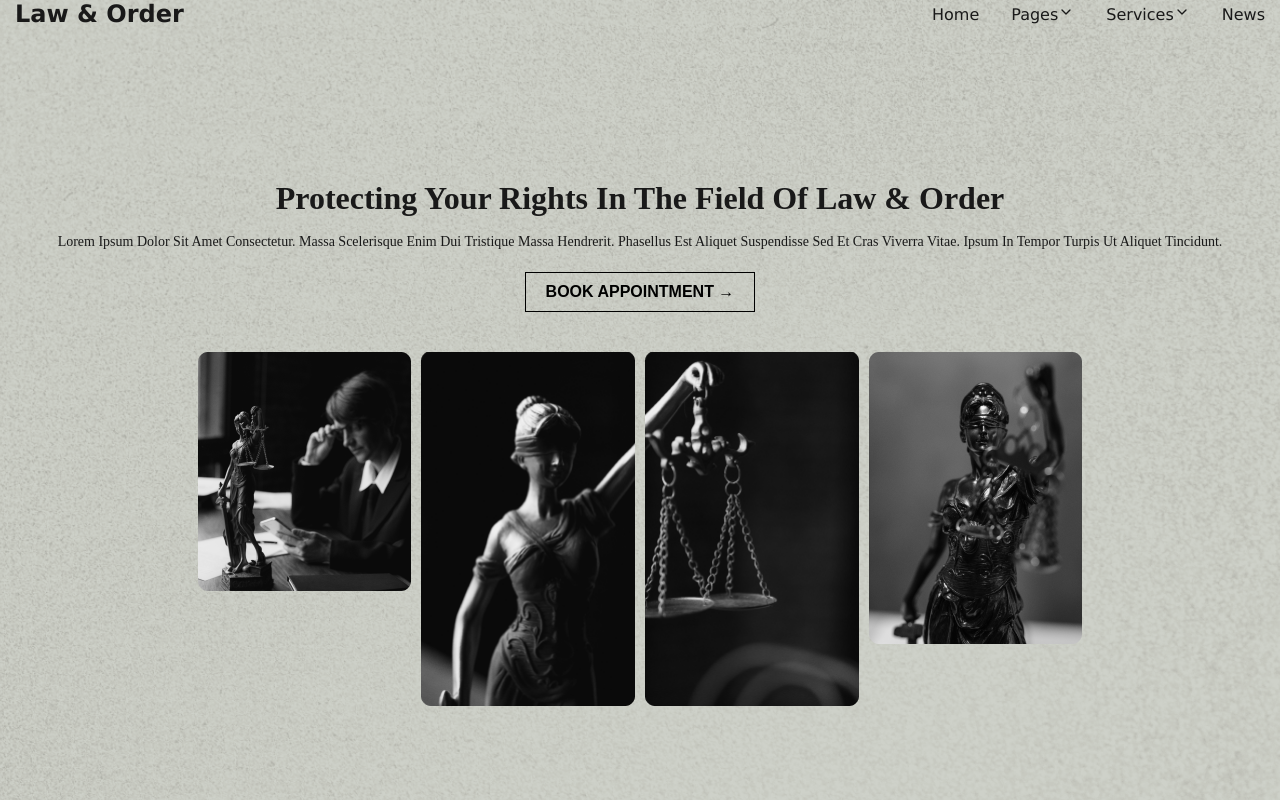
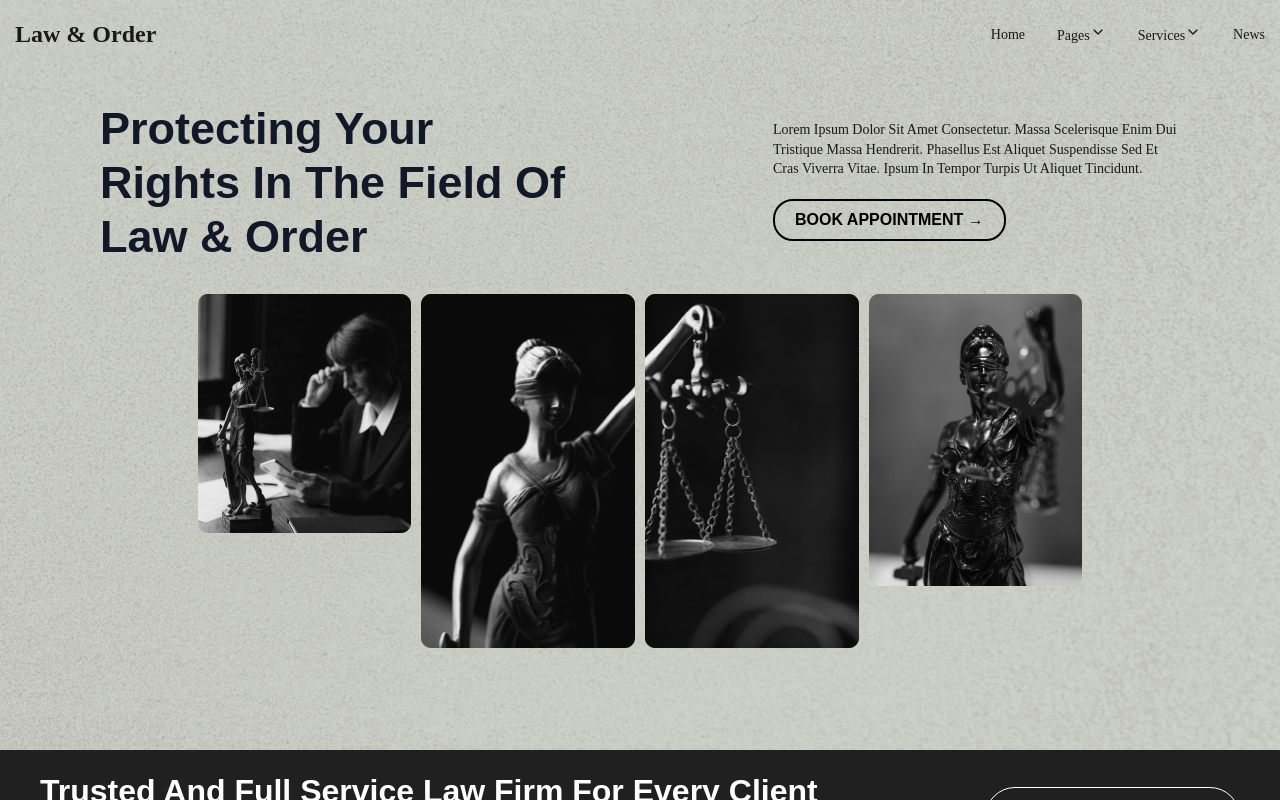
Before and after one commit to MdZaheen/Lawer-portfolio, a Next.js app: page / in a window 1280 px wide. Shown: the top 800 px of the page. Built offline with nearby package versions, Linux system fonts and the light colour scheme.

Commit message:
modified hero and header

```diff
--- a/components/HeroSection.js
+++ b/components/HeroSection.js
@@ -6,11 +6,13 @@ const HeroSection = () => {
     <div className="hero-section">
       <div className="hero-content">
         <h1 className="lawhead">Protecting Your Rights In The Field Of Law & Order</h1>
+        <div className="paragra">
         <p>
           Lorem ipsum dolor sit amet consectetur. Massa scelerisque enim dui tristique massa hendrerit.
           Phasellus est aliquet suspendisse sed et cras viverra vitae. Ipsum in tempor turpis ut aliquet tincidunt.
         </p>
         <button className="hero-button">BOOK APPOINTMENT →</button>
+        </div>
       </div>
       <div className="image-container">
         <img src="/images/image1.png" alt="Law Image 1" className="imageone" />
--- a/public/styles/header.css
+++ b/public/styles/header.css
@@ -24,12 +24,25 @@ body, html {
 /* Ensure nav takes full width */
 .nav {
   width: 100%;
-  margin: 0;
-  padding: 0px;
+  height: 46.677px;
+  padding-top: 35px;
+  padding-bottom: 35px;
+  /* margin-left: 20px; */
+  /* margin-right: 243px; */
 
-  display: flex;
+
+  display:flex;
   align-items: center;
-  justify-content: space-between;
+  /* justify-content: space-between; */
+  align-items:center;
+  box-sizing :border-box;
+  column-gap :20px;
+
+font-family: "Times New Roman";
+font-size :14px;
+font-weight: 300;
+justify-content :space-between;
+line-height :19.6px;
 }
 
 /* Fix container issues */
--- a/public/styles/hero.css
+++ b/public/styles/hero.css
@@ -16,29 +16,65 @@
   font-family: "Times New Roman", serif;
   font-size: 14px;
   font-weight: 300;
-  height: 876px;
+  height: 750px;
   width: 100%;
   text-align: center;
   position: relative;
-  padding: 20px;
+  padding: 5px;
 }
 
 /* ======== Hero Content ======== */
 .hero-content {
-  max-width: 600px;
-  text-transform: capitalize;
-  display: flex;
-  flex-direction: column;
-  align-items: center;
-  justify-content: center;
-  padding: 10px;
+  align-items :center;
+  background-size : cover;
+  box-sizing :border-box;
+  color :rgb(25, 25, 25);
+  column-gap :20px;
+  display :flex;
+  flex-direction :row;
+  flex-wrap :wrap;
+  font-family :"Times New Roman";
+  font-size :14px;
+  font-weight: 300;
+  height :162px;
+  justify-content: space-between;
+  line-height :19.6px;
+  margin-bottom :60px;
+  max-width :100%;
+  position :relative;
+  row-gap : 20px;
+  text-align :left;
+  text-size-adjust: 100%;
+  text-transform :capitalize;
+  unicode-bidi :isolate;
+  width :1080px;
 }
 
 /* ======== Text Styling ======== */
 .hero-content h1 {
-  font-size: 32px;
-  font-weight: bold;
-  margin-bottom: 15px;
+box-sizing :border-box;
+color :rgb(17, 24, 39);
+display: block;
+font-family :Sora, sans-serif;
+font-size :45px;
+font-weight :600;
+height :162px;
+line-height: 54px;
+margin-block-end :0px;
+margin-block-start: 0px;
+margin-bottom :0px;
+margin-inline-end: 0px;
+margin-inline-start :0px;
+margin-left :0px;
+margin-right: 0px;
+margin-top :0px;
+max-width :100%;
+text-align :left;
+text-size-adjust :100%;
+text-transform :capitalize;
+unicode-bidi :isolate;
+width: 471px;
+
 }
 
 .hero-content p {
@@ -47,11 +83,29 @@
   margin-bottom: 20px;
 }
 
+.paragra{
+  flex-direction :column;
+font-family :"Times New Roman";
+font-size :14px;
+font-weight :300;
+height :125.417px;
+line-height :19.6px;
+max-width :100%;
+position: relative;
+row-gap :20px;
+text-align :left;
+text-size-adjust :100%;
+text-transform: capitalize;
+unicode-bidi :isolate;
+width :407px;
+}
 .hero-button {
   padding: 10px 20px;
   font-size: 16px;
   font-weight: bold;
-  border: 1px solid black;
+  border: 2px solid black;
+  border-radius: 20px;
+
   background: transparent;
   cursor: pointer;
   transition: 0.3s ease;
```
